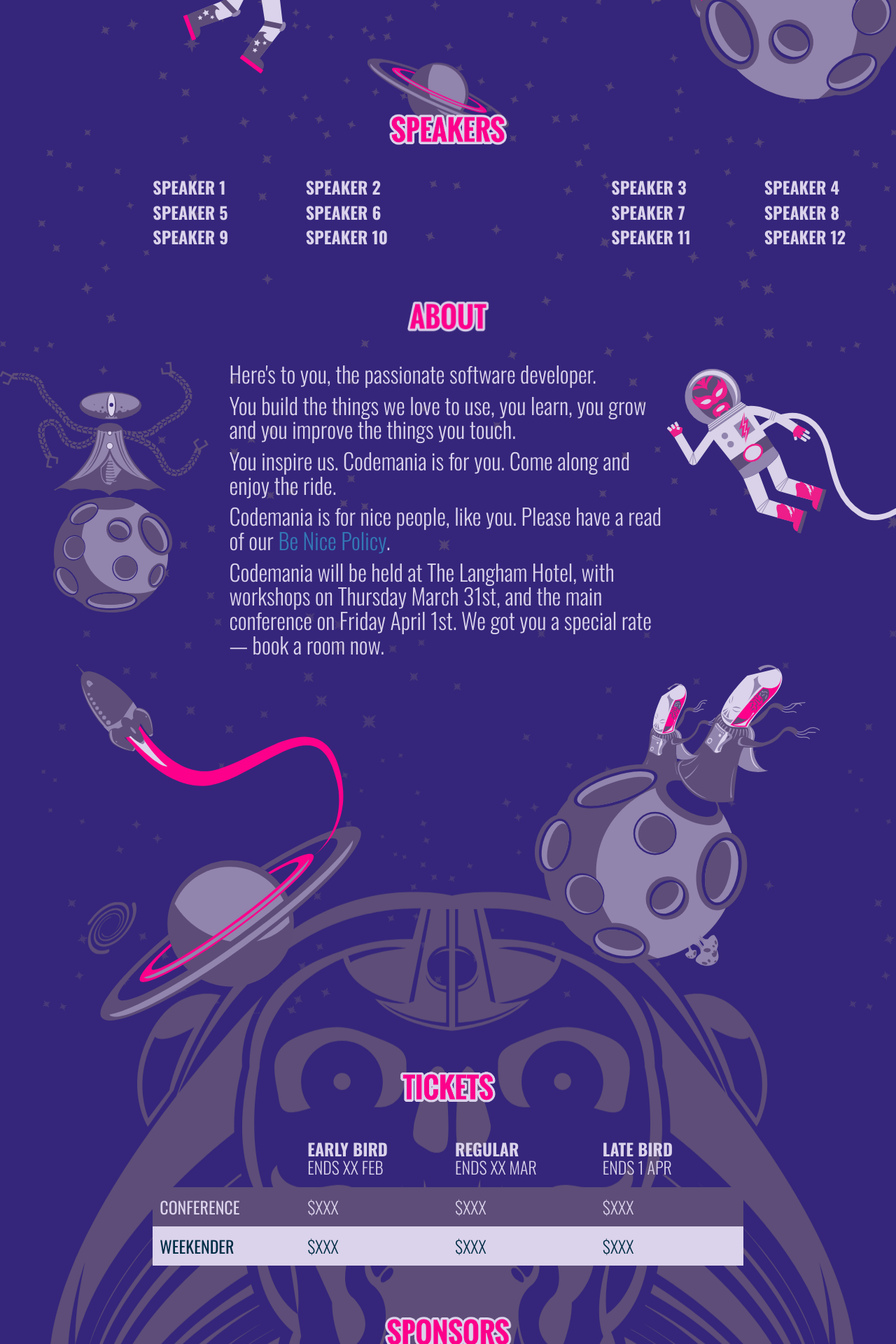
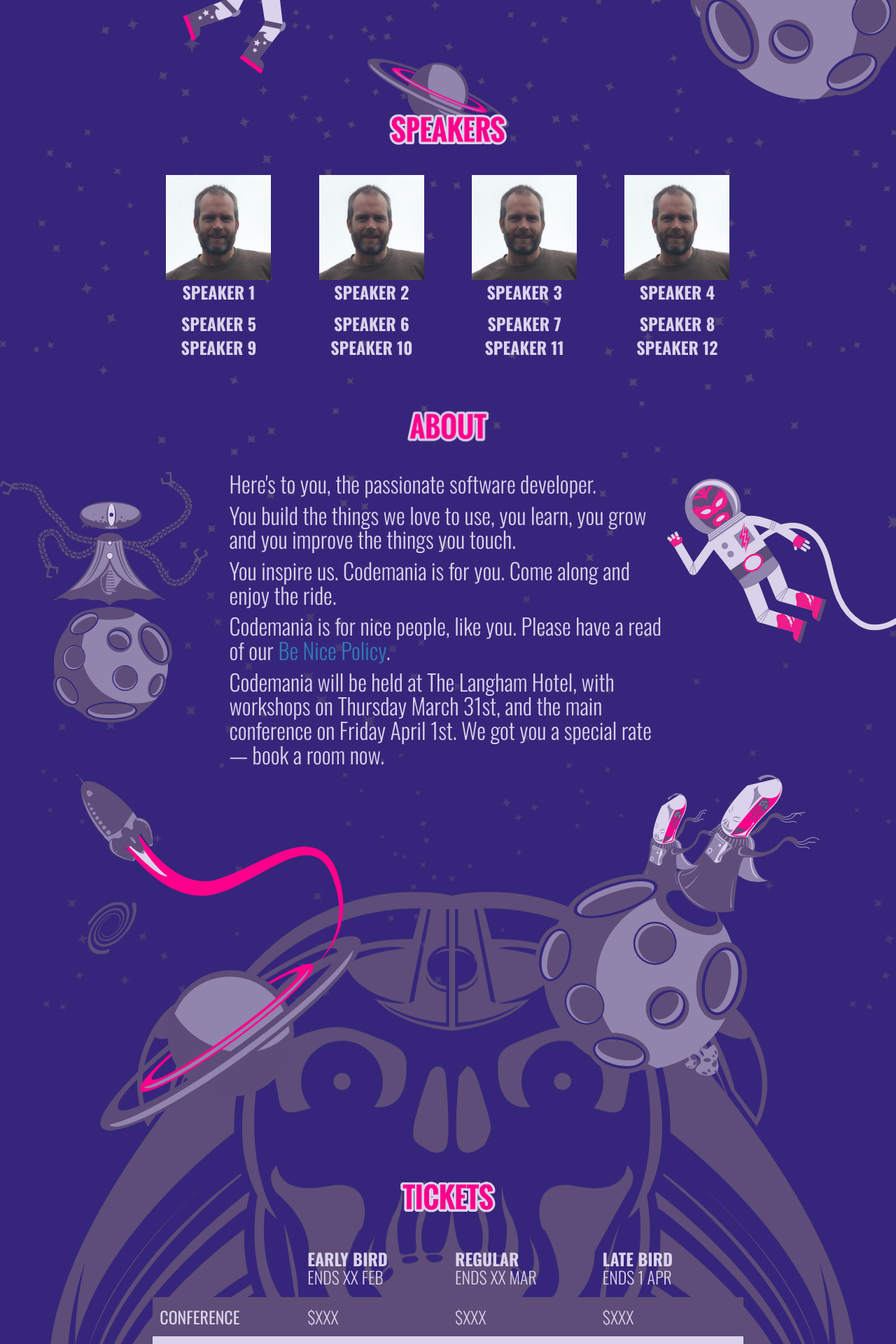
Before and after one commit to mightymuke/codemania.github.io, a Jekyll site: the page built from index.md, in a window 1280 px wide. Shown: the part 552-2472 px from the top of the page at 70% size. Built offline with Jekyll 4.4.1, drawn with Linux system fonts in a browser that asks for light colours; nearby versions of some CDN libraries; some web fonts are replaced.

Commit message:
Add sponsor placeholder images and stuff

```diff
--- a/index.md
+++ b/index.md
@@ -36,57 +36,63 @@
       </div>
     </div>
     <div class="row">
-      <div class="col-md-10 col-md-offset-1 col-xs-12 titleImageContainer" id="speakers">
+      <div class="col-sm-10 col-sm-offset-1 col-xs-12 titleImageContainer" id="speakers">
         <img src="/images/2016/title_speakers.png" class="titleImage"/>
       </div>
     </div>
-    <div class="row speakerRow oswald-bold">
-      <div class="col-md-2 col-sm-2 col-xs-1"></div>
-      <div class="col-md-2 col-sm-2 col-xs-5 speakerBox">Speaker 1</div>
-      <div class="col-md-2 col-sm-2 col-xs-5 speakerBox">Speaker 2</div>
-      <div class="hidden-md hidden-sm col-xs-1">&nbsp;</div>
-      <div class="hidden-md hidden-sm col-xs-1">&nbsp;</div>
-      <div class="col-md-2 col-sm-2 col-xs-5 speakerBox">Speaker 3</div>
-      <div class="col-md-2 col-sm-2 col-xs-5 speakerBox">Speaker 4</div>
-      <div class="col-md-2 col-sm-2 col-xs-1"></div>
+    <div class="row speaker-row oswald-bold">
+      <div class="col-sm-2 hidden-xs"></div>
+      <div class="col-sm-2 col-xs-6 speaker-box">
+        <img src="/images/speakers/2016/andrew-sorensen.png"/>
+        <p>Speaker 1</p>
+      </div>
+      <div class="col-sm-2 col-xs-6 speaker-box">
+        <img src="/images/speakers/2016/andrew-sorensen.png"/>
+        <p>Speaker 2</p>
+      </div>
+      <div class="col-sm-2 col-xs-6 speaker-box">
+        <img src="/images/speakers/2016/andrew-sorensen.png"/>
+        <p>Speaker 3</p>
+      </div>
+      <div class="col-sm-2 col-xs-6 speaker-box">
+        <img src="/images/speakers/2016/andrew-sorensen.png"/>
+        <p>Speaker 4</p>
+      </div>
+      <div class="col-sm-2 hidden-xs"></div>
     </div>
-    <div class="row speakerRow oswald-bold">
-      <div class="col-md-2 col-sm-2 col-xs-1"></div>
-      <div class="col-md-2 col-sm-2 col-xs-5 speakerBox">Speaker 5</div>
-      <div class="col-md-2 col-sm-2 col-xs-5 speakerBox">Speaker 6</div>
-      <div class="hidden-md hidden-sm col-xs-1">&nbsp;</div>
-      <div class="hidden-md hidden-sm col-xs-1">&nbsp;</div>
-      <div class="col-md-2 col-sm-2 col-xs-5 speakerBox">Speaker 7</div>
-      <div class="col-md-2 col-sm-2 col-xs-5 speakerBox">Speaker 8</div>
-      <div class="col-md-2 col-sm-2 col-xs-1"></div>
+    <div class="row speaker-row oswald-bold">
+      <div class="col-sm-2 hidden-xs"></div>
+      <div class="col-sm-2 col-xs-6 speaker-box">Speaker 5</div>
+      <div class="col-sm-2 col-xs-6 speaker-box">Speaker 6</div>
+      <div class="col-sm-2 col-xs-6 speaker-box">Speaker 7</div>
+      <div class="col-sm-2 col-xs-6 speaker-box">Speaker 8</div>
+      <div class="col-sm-2 hidden-xs"></div>
     </div>
-    <div class="row speakerRow oswald-bold">
-      <div class="col-md-2 col-sm-2 col-xs-1"></div>
-      <div class="col-md-2 col-sm-2 col-xs-5">Speaker 9</div>
-      <div class="col-md-2 col-sm-2 col-xs-5">Speaker 10</div>
-      <div class="hidden-md hidden-sm col-xs-1">&nbsp;</div>
-      <div class="hidden-md hidden-sm col-xs-1">&nbsp;</div>
-      <div class="col-md-2 col-sm-2 col-xs-5">Speaker 11</div>
-      <div class="col-md-2 col-sm-2 col-xs-5">Speaker 12</div>
-      <div class="col-md-2 col-sm-2 col-xs-1"></div>
+    <div class="row speaker-row oswald-bold">
+      <div class="col-sm-2 hidden-xs"></div>
+      <div class="col-sm-2 col-xs-6 speaker-box">Speaker 9</div>
+      <div class="col-sm-2 col-xs-6 speaker-box">Speaker 10</div>
+      <div class="col-sm-2 col-xs-6 speaker-box">Speaker 11</div>
+      <div class="col-sm-2 col-xs-6 speaker-box">Speaker 12</div>
+      <div class="col-sm-2 hidden-xs"></div>
     </div>
     <div class="row">
-      <div class="col-md-10 col-md-offset-1 col-xs-12 titleImageContainer" id="about">
+      <div class="col-sm-10 col-sm-offset-1 col-xs-12 titleImageContainer" id="about">
         <img src="/images/2016/title_about.png" class="titleImage" />
       </div>
     </div>
     <div class="row">
-      <div class="col-md-3 col-sm-3 col-xs-1">
+      <div class="col-sm-3 col-xs-1">
         <img src="/images/2016/alien_2.svg" class="hidden-xs" />
       </div>
-      <div class="col-md-6 col-sm-6 col-xs-10 paragraph">
+      <div class="col-sm-6 col-xs-10 paragraph">
         <p>Here's to you, the passionate software developer.</p>
         <p>You build the things we love to use, you learn, you grow and you improve the things you touch.</p>
         <p>You inspire us. Codemania is for you. Come along and enjoy the ride.</p>
         <p>Codemania is for nice people, like you. Please have a read of our <a href="/benice.html">Be Nice Policy</a>.</p>
         <p>Codemania will be held at The Langham Hotel, with workshops on Thursday March 31st, and the main conference on Friday April 1st. We got you a special rate — book a room now.</p>
       </div>
-      <div class="col-md-3 col-sm-3 col-xs-1">
+      <div class="col-sm-3 col-xs-1">
         <img src="/images/2016/luchanaut_3.svg" class="luchanaut3 hidden-xs" />
       </div>
     </div>
--- a/stylesheets/styles.css
+++ b/stylesheets/styles.css
@@ -123,9 +123,16 @@
   display: block;
   margin: 0 auto;
 }
-.speakerRow {
+.speaker-row {
   text-transform: uppercase;
   font-size: 18pt;
+}
+.speaker-row .speaker-box {
+  text-align: center;
+}
+.speaker-row .speaker-box > img {
+  width: 150px;
+  height: auto;
 }
 .ticket-table {
   width: 100%;
```
Also changed, not shown: stylesheets/index.less (+7 -4 lines), images/sponsors/logo_BTdev.png (added), images/sponsors/logo_fraedom.png (added), images/sponsors/logo_github.png (added), images/sponsors/logo_microsoft.png (added), images/sponsors/logo_pushpay.png (added), images/sponsors/logo_raygun.png (added), images/sponsors/logo_trademe.png (added), images/sponsors/logo_vend.png (added), images/sponsors/logo_xero.png (added).
